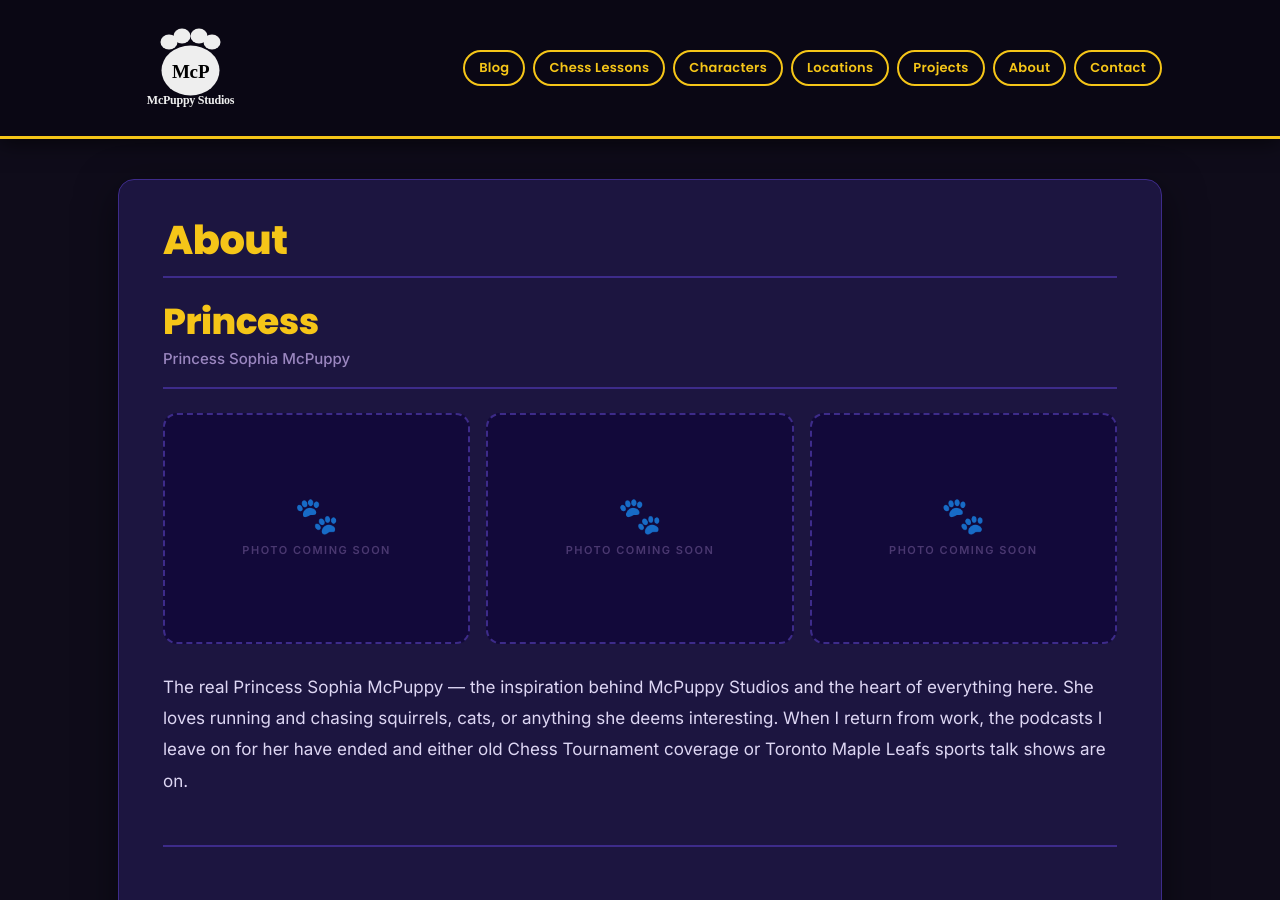
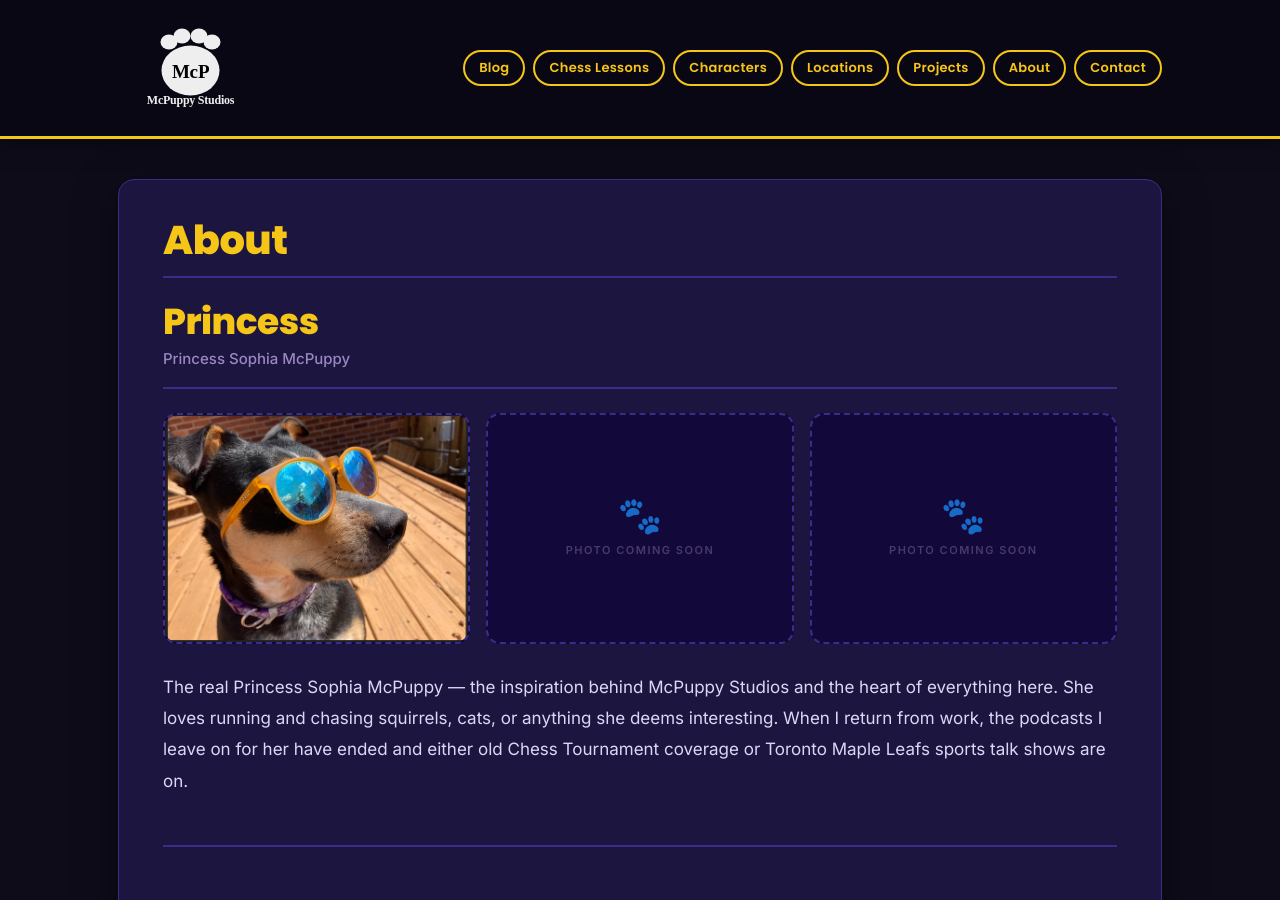
Before and after one commit to ngreen37/ngreen37.github.io, a Jekyll site: the page built from about.md, in a window 1280 px wide and 900 px high. Built offline with Jekyll 4.4.1, drawn with Linux system fonts in a browser that asks for light colours.

Commit message:
blog: 2026-04-15

```diff
--- a/about.md
+++ b/about.md
@@ -18,11 +18,8 @@ permalink: /about/
 
     <div class="about-photo-grid">
       <div class="about-photo-slot">
-        <div class="photo-placeholder-inner">
-          <span class="photo-icon">🐾</span>
-          <span class="photo-label">Photo coming soon</span>
-        </div>
-      </div>
+  <img src="{{ site.baseurl }}/assets/images/princess-1.png" alt="Princess" class="about-photo">
+</div>
       <div class="about-photo-slot">
         <div class="photo-placeholder-inner">
           <span class="photo-icon">🐾</span>
```
